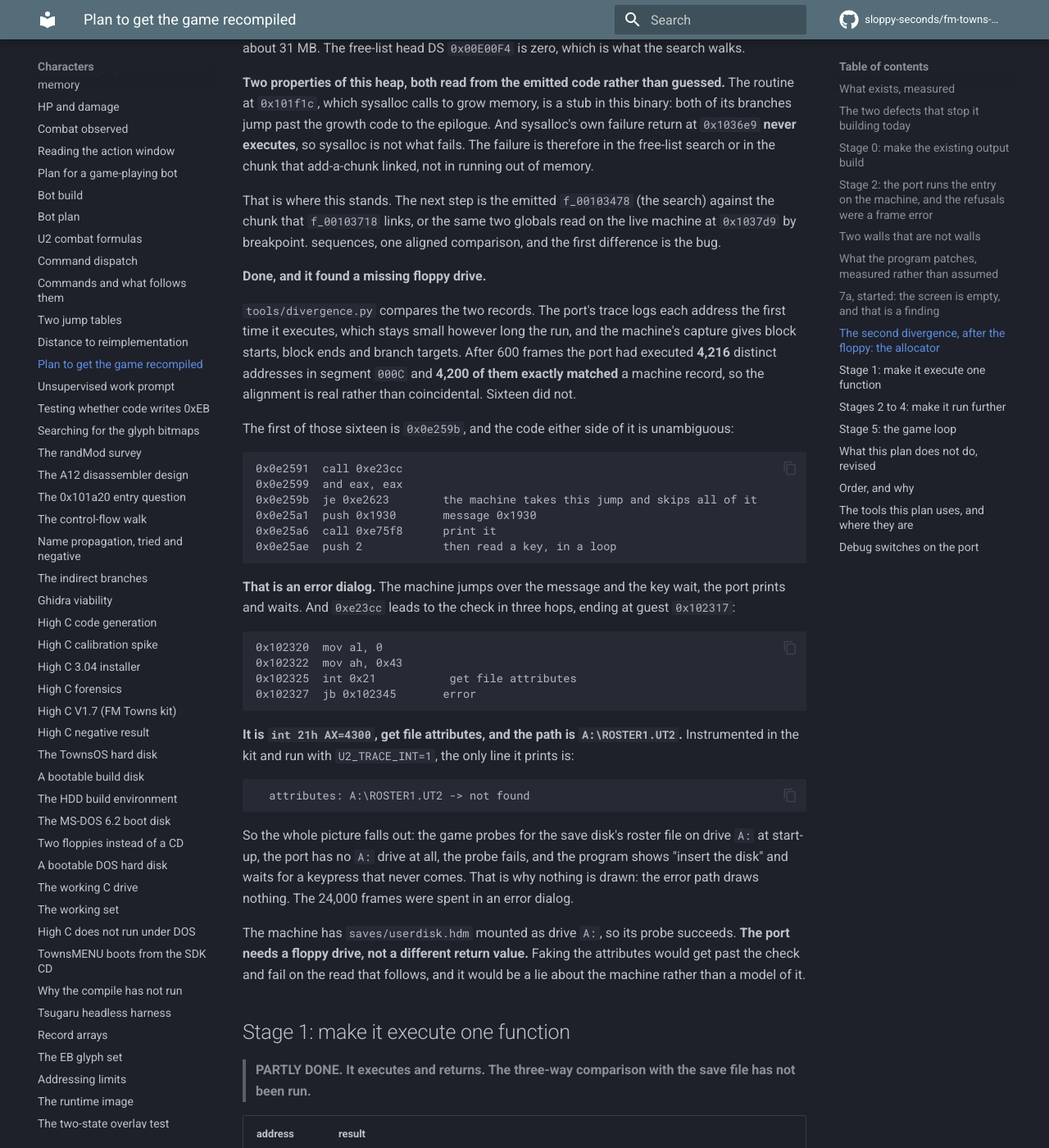
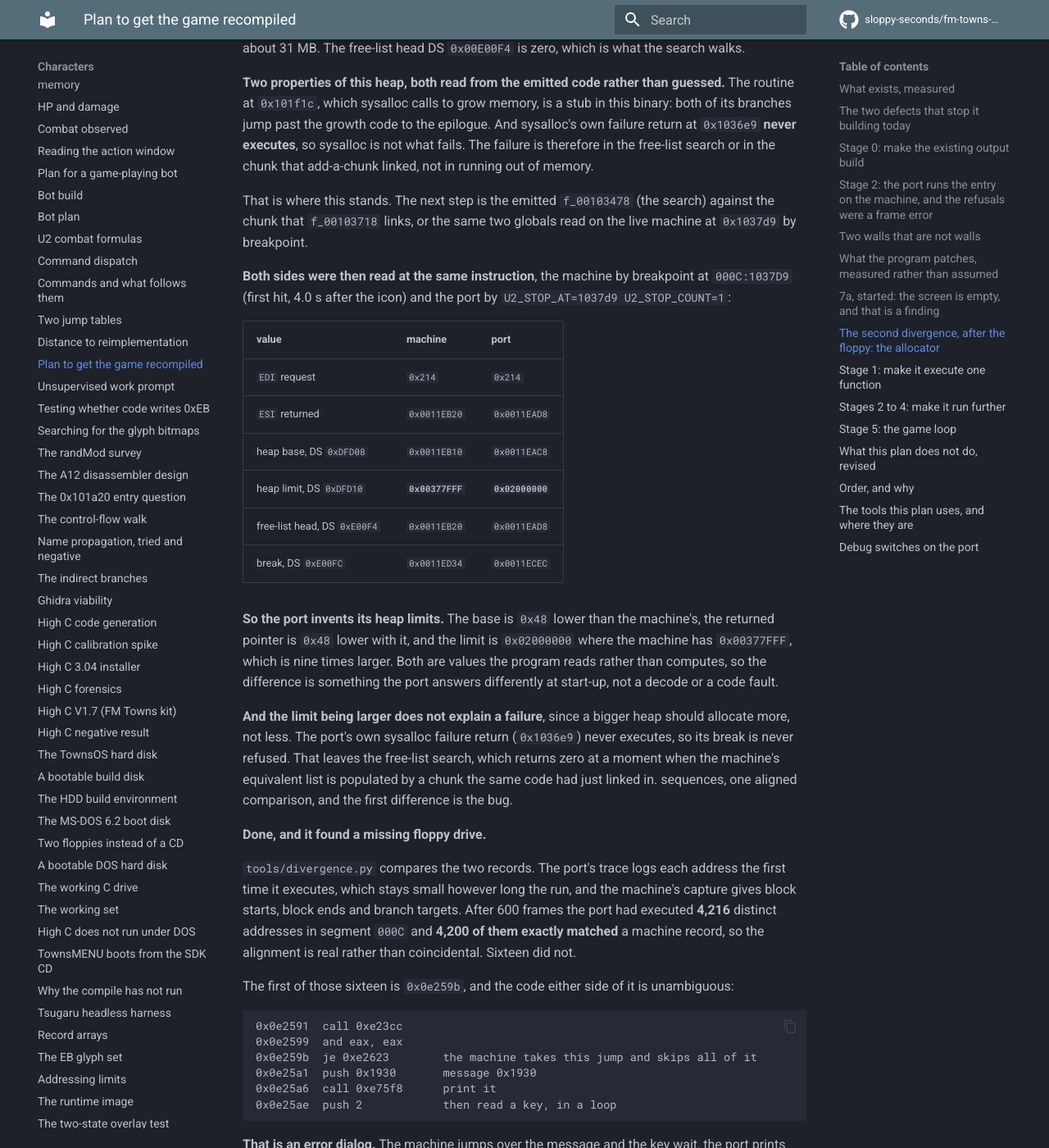
Before and after one commit to sloppy-seconds/fm-towns-ultima, an MkDocs documentation site: the page built from docs/recomp-plan.md, in a window 1280 px wide and 1400 px high, scrolled down 12375 px. Shown: the whole window at 82% size. Built offline with MkDocs 1.6.1 and Material for MkDocs 9.7.7, drawn with Linux system fonts in a browser that asks for light colours; comment, search, counter and statistics services are not loaded.

Commit message:
The port invents its heap limits: 0x02000000 where the machine has 0x00377FFF
Both sides read at the same instruction, the machine by breakpoint at 000C:1037D9 (first
hit, 4.0 s after the icon) and the port by U2_STOP_AT with U2_STOP_COUNT=1.

  value                     machine      port
  EDI request               0x214        0x214
  ESI returned              0x0011EB20   0x0011EAD8
  heap base DS:0xDFD08      0x0011EB10   0x0011EAC8
  heap limit DS:0xDFD10     0x00377FFF   0x02000000
  free-list head DS:0xE00F4 0x0011EB20   0x0011EAD8
  break DS:0xE00FC          0x0011ED34   0x0011ECEC

So the base is 0x48 lower than the machine's, the returned pointer follows it, and the
limit is nine times larger. These are values the program reads rather than computes, so the
difference is something the port answers differently at start-up.

It also means the limit being larger cannot be the failure, since a bigger heap should
allocate more. The port's sysalloc failure return never executes, so its break is never
refused, which leaves the free-list search returning zero where the machine's list holds a
chunk the same code had just linked.

```diff
--- a/docs/recomp-plan.md
+++ b/docs/recomp-plan.md
@@ -529,6 +529,28 @@ memory.
 
 That is where this stands. The next step is the emitted `f_00103478` (the search) against the chunk that
 `f_00103718` links, or the same two globals read on the live machine at `0x1037d9` by breakpoint.
+
+**Both sides were then read at the same instruction**, the machine by breakpoint at `000C:1037D9` (first hit,
+4.0 s after the icon) and the port by `U2_STOP_AT=1037d9 U2_STOP_COUNT=1`:
+
+| value | machine | port |
+|---|---|---|
+| `EDI` request | `0x214` | `0x214` |
+| `ESI` returned | `0x0011EB20` | `0x0011EAD8` |
+| heap base, DS `0xDFD08` | `0x0011EB10` | `0x0011EAC8` |
+| heap limit, DS `0xDFD10` | **`0x00377FFF`** | **`0x02000000`** |
+| free-list head, DS `0xE00F4` | `0x0011EB20` | `0x0011EAD8` |
+| break, DS `0xE00FC` | `0x0011ED34` | `0x0011ECEC` |
+
+**So the port invents its heap limits.** The base is `0x48` lower than the machine's, the returned pointer is
+`0x48` lower with it, and the limit is `0x02000000` where the machine has `0x00377FFF`, which is nine times
+larger. Both are values the program reads rather than computes, so the difference is something the port answers
+differently at start-up, not a decode or a code fault.
+
+**And the limit being larger does not explain a failure**, since a bigger heap should allocate more, not less.
+The port's own sysalloc failure return (`0x1036e9`) never executes, so its break is never refused. That leaves
+the free-list search, which returns zero at a moment when the machine's equivalent list is populated by a chunk
+the same code had just linked in.
 sequences, one aligned comparison, and the first difference is the bug.
 
 **Done, and it found a missing floppy drive.**
```
